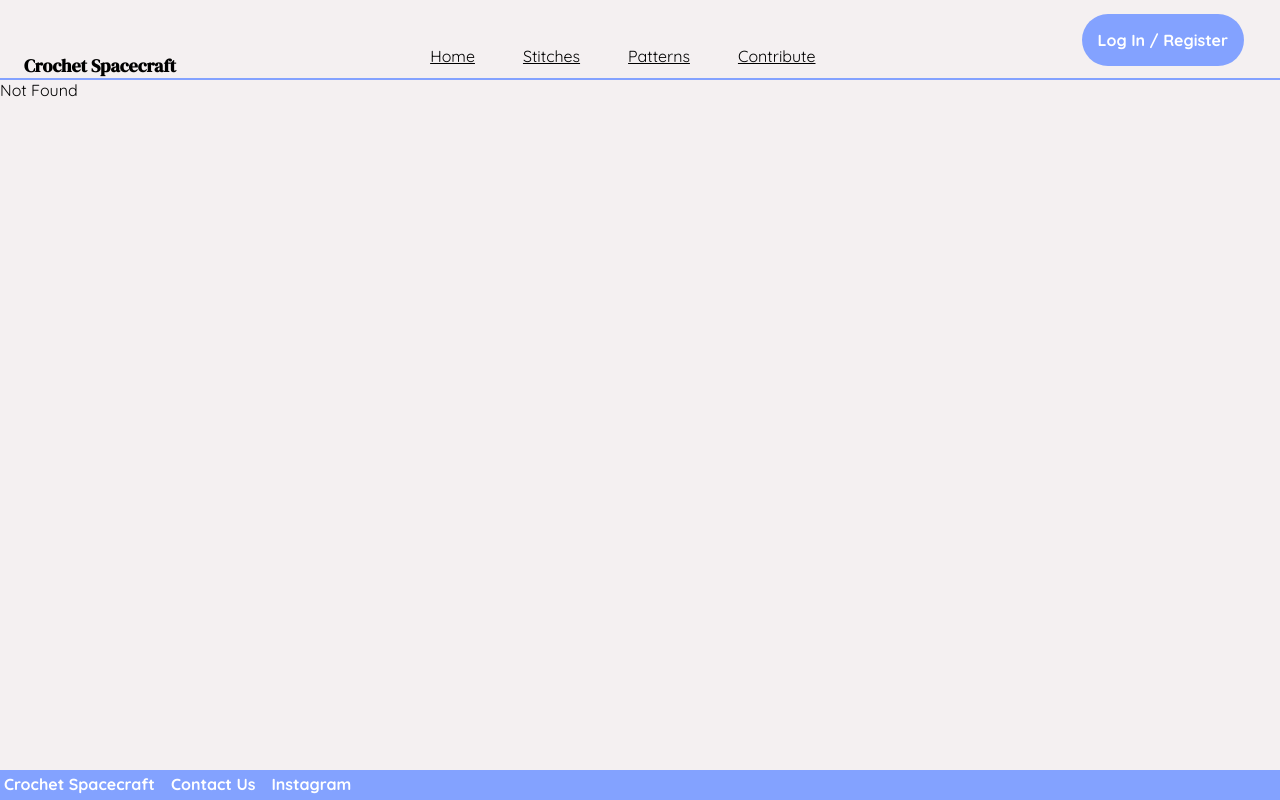
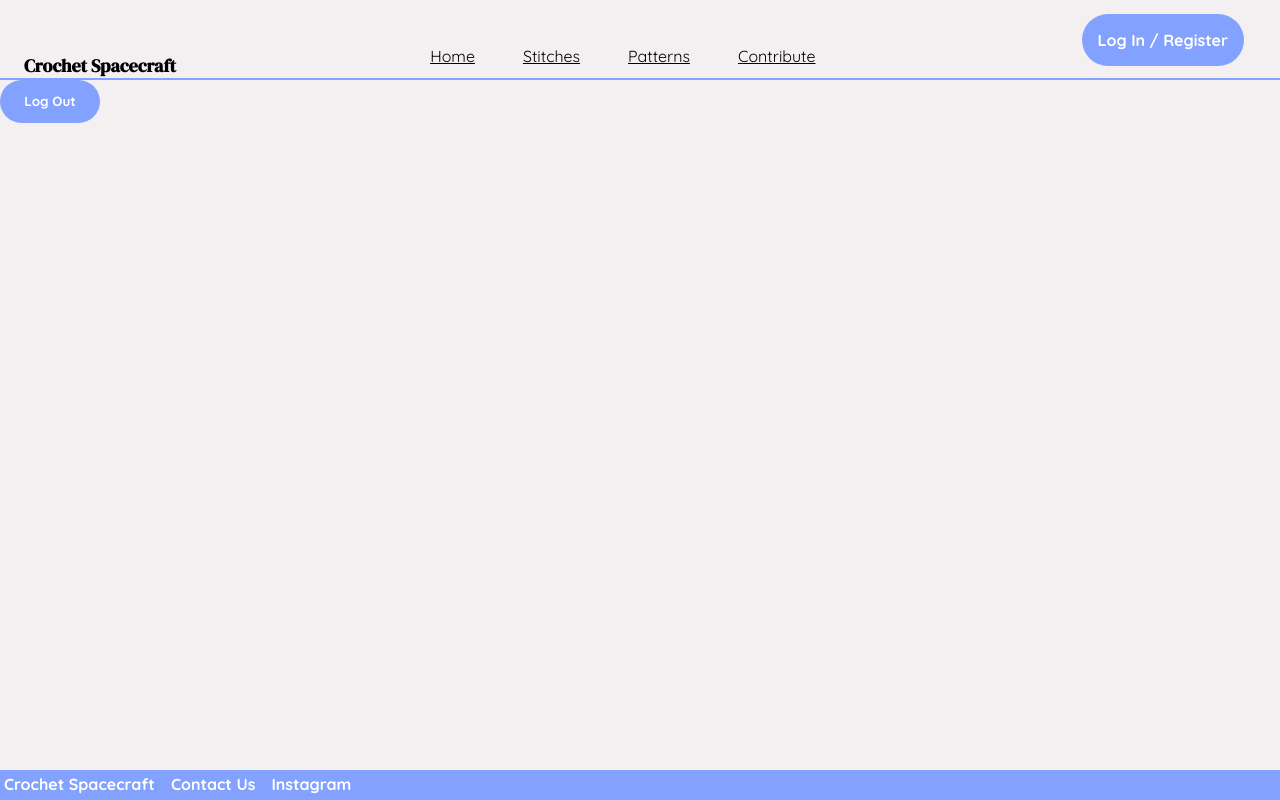
Before and after one commit to elaine2700/Crochet-Pattern-Translate, a React (Create React App) app in the folder frontend/: page /logout in a window 1280 px wide. Before the commit this address had no page. Built offline with nearby package versions, Linux system fonts and the light colour scheme.

Commit message:
Added Login and Logout functionalities

```diff
--- a/frontend/src/App.css
+++ b/frontend/src/App.css
@@ -10,6 +10,13 @@
     --darkRed: #CE5A67;
     --quicksandFont: 'Quicksand', sans-serif;
     --dmSerifDisplayFont: 'DM Serif Display', serif;
+}
+
+button{
+    background: none;
+    border: none;
+    outline: none;
+    box-shadow: none;
 }
 
 html{
--- a/frontend/src/App.js
+++ b/frontend/src/App.js
@@ -12,6 +12,7 @@ import PatternDetail from './Pages/PatternDetail';
 import Create from './Pages/ContentManagement/Stitches/Create';
 import SignUp from './Pages/SignUp';
 import Login from './Pages/Login';
+import Logout from './Pages/Logout';
 
 function App() {
 
@@ -28,6 +29,7 @@ function App() {
         <Route path='/content-management/stitches/create' element={<Create/>}/>
         <Route path='/signup' element={<SignUp/>}/>
         <Route path='/login' element={<Login/>}/>
+        <Route path='/logout' element={<Logout/>}/>
 
         <Route path='*' element={<div>Not Found</div>}/>
       </Routes>
--- a/frontend/src/Pages/Login.jsx
+++ b/frontend/src/Pages/Login.jsx
@@ -1,22 +1,36 @@
 import React, {useState} from 'react'
-import { signInWithEmailAndPassword } from 'firebase/auth'
-import { auth } from '../config/firebase';
-import { Link } from 'react-router-dom';
+import { signInWithEmailAndPassword, signInWithPopup } from 'firebase/auth'
+import { auth, googleProvider } from '../config/firebase';
+import { Link, useNavigate } from 'react-router-dom';
 
 const Login = () => {
+  const navigate = useNavigate();
+
   const [email, setEmail] = useState('');
   const [password, setPassword] = useState('');
 
   const signIn = async () => {
+    console.log('sign in')
     try{
-        await signInWithEmailAndPassword(auth, email, password)
+
+      await signInWithEmailAndPassword(auth, email, password);
+
+      navigate('/');
     }
     catch(error){
         console.error(error);
     }
+  }
 
-
-}
+  const signInWithGoogle = async () => {
+    try {
+      await signInWithPopup(auth, googleProvider)
+      navigate('/');
+    }
+    catch(err){
+      console.error(err);
+    }
+  }
 
   return (
     <div className='container'>
@@ -39,7 +53,10 @@ const Login = () => {
 
       <p>or</p>
 
-      <button className='btn-secondary'>Log In With Google</button>
+      <button className='btn-secondary'
+      onClick={signInWithGoogle}>
+        Log In With Google
+      </button>
 
       <p>Forgot Password?</p>
       <Link to='/signup'>New User? </Link>
--- /dev/null
+++ b/frontend/src/Pages/Logout.jsx
@@ -0,0 +1,32 @@
+import React from 'react'
+import { auth } from '../config/firebase';
+import { signOut } from 'firebase/auth';
+import { useNavigate } from 'react-router-dom';
+
+const SignOut = () => {
+
+  const navigate = useNavigate()
+
+  const logOut = async() =>{
+    try{
+        await signOut(auth);
+
+        //todo a hard refresh
+        navigate('/');
+    }
+    catch (err){
+        console.error(err);
+    }
+}
+
+  return (
+    <div>
+      <button className='btn-secondary'
+        onClick={logOut}>Log Out
+      </button>
+
+    </div>
+  )
+}
+
+export default SignOut
--- a/frontend/src/Pages/SignUp.jsx
+++ b/frontend/src/Pages/SignUp.jsx
@@ -1,60 +1,64 @@
 import React, {useState, useEffect} from 'react'
 import { auth, googleProvider } from '../config/firebase';
 import {createUserWithEmailAndPassword, signInWithPopup, signOut} from 'firebase/auth';
+import { useNavigate } from 'react-router-dom';
 
 const SignUp = () => {
 
+    const navigate = useNavigate();
+
+    const [username, setUsername] = useState('');
     const [email, setEmail] = useState('');
     const [password, setPassword] = useState('');
 
     const registerUser = async () => {
         try{
             await createUserWithEmailAndPassword(auth, email, password)
+            navigate('/')
+            //todo Notify user
+            console.log('Registered User')
         }
         catch (error){
             console.error(error);
         }
     }
 
-
-
     const signInWithGoogle = async () => {
         try{
             await signInWithPopup(auth, googleProvider);
+            navigate('/');
         }
         catch (err){
             console.error(err);
         }
     }
 
-    const logOut = async() =>{
-        try{
-            await signOut(auth);
-        }
-        catch (err){
-            console.error(err);
-        }
-    }
+
 
     return (
         <div className='container'>
             <h1 className='title'>Register</h1>
 
+            <label htmlFor='username'>Username</label>
+            <input id='username' required
+                placeholder='User name'
+                onChange={e => setUsername(e.target.value)}/>
+
             <label htmlFor='email'>Email</label>
-        <input id='email'
+            <input id='email' required
                 placeholder='mail@example.com'
                 onChange={e => setEmail(e.target.value)}/>
 
             <label htmlFor='password'>Password</label>
-        <input id='password'
+            <input id='password' required
                 placeholder='Password...'
                 onChange={e => setPassword(e.target.value)}/>
 
             <button className='btn-secondary'
                 onClick={registerUser}>Register</button>
-
-        <button className='btn-secondary'
-            onClick={logOut}>Log Out</button>
+            <hr/>
+            <p>or</p>
+            <hr/>
 
             <button className='btn-primary'
                 onClick={signInWithGoogle}>Sign In With Google</button>
```
Lines whose indentation alone changed are shown as unchanged.
